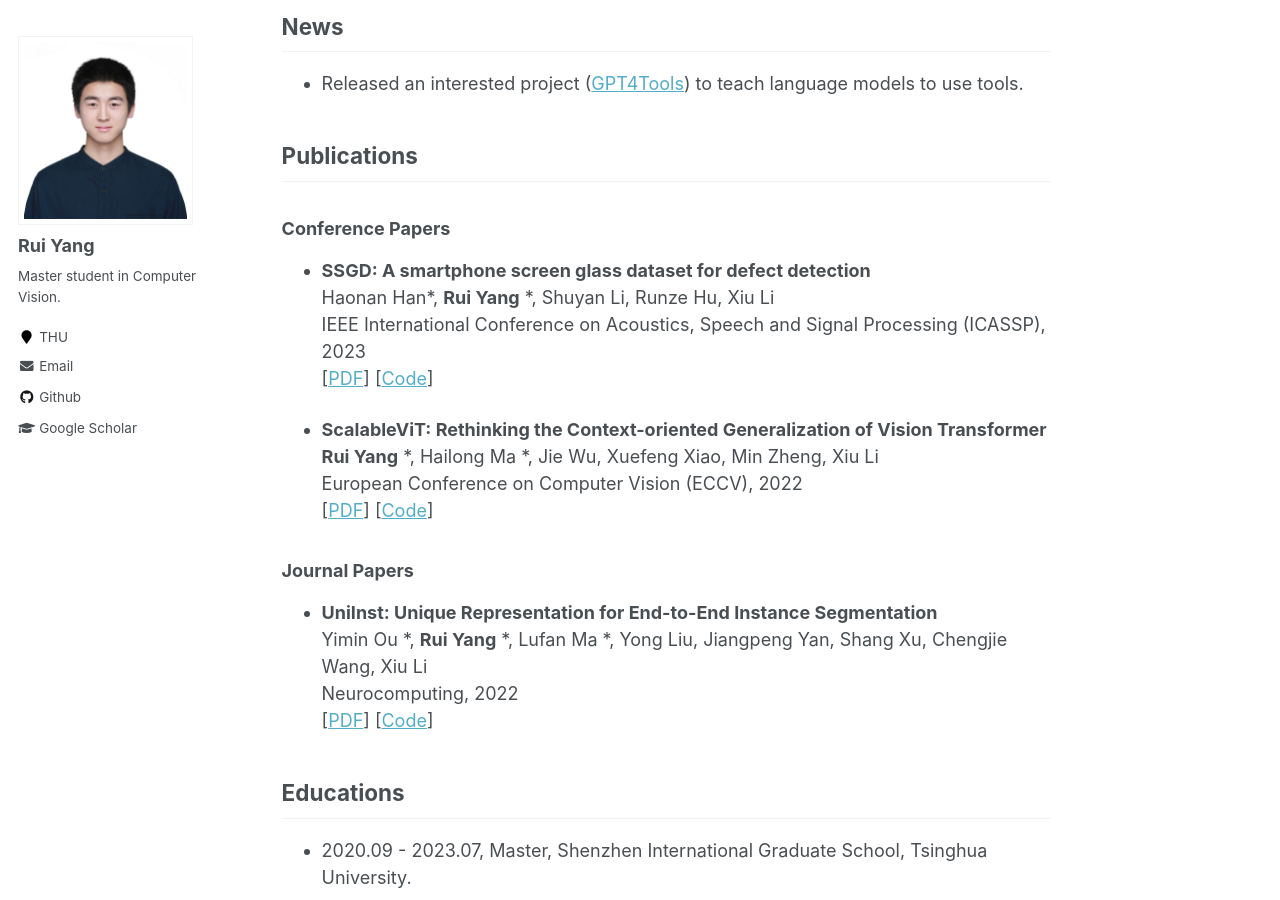
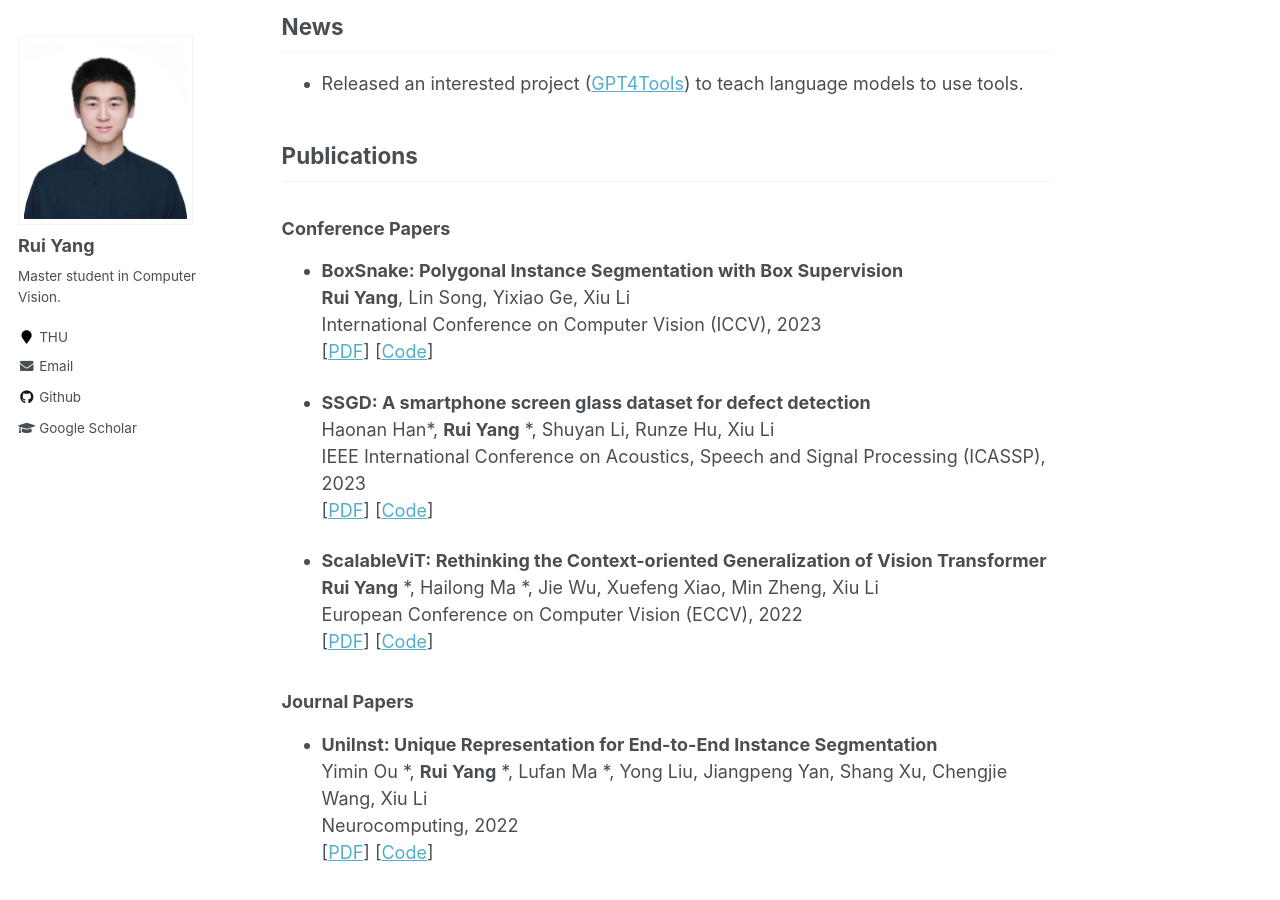
Before and after one commit to Yangr116/yangr116.github.io, a Jekyll site: the page built from _pages/about.md, in a window 1280 px wide and 900 px high, scrolled down 300 px. Built offline with Jekyll 4.4.1, drawn with Linux system fonts in a browser that asks for light colours.

Commit message:
update 0715

```diff
--- a/_pages/about.md
+++ b/_pages/about.md
@@ -17,6 +17,12 @@ I am furtunate to work closely with Prof. [Yansong Tang](https://andytang15.gith
 ## Publications
 
 ### Conference Papers
+
+- **BoxSnake: Polygonal Instance Segmentation with Box Supervision** \
+**Rui Yang**, Lin Song, Yixiao Ge, Xiu Li \
+International Conference on Computer Vision (ICCV), 2023\
+[[PDF](https://arxiv.org/pdf/2303.11630.pdf)]
+[[Code](https://github.com/Yangr116/BoxSnake)]
 
 - **SSGD: A smartphone screen glass dataset for defect detection** \
 Haonan Han*, **Rui Yang** *, Shuyan Li, Runze Hu, Xiu Li \
```
